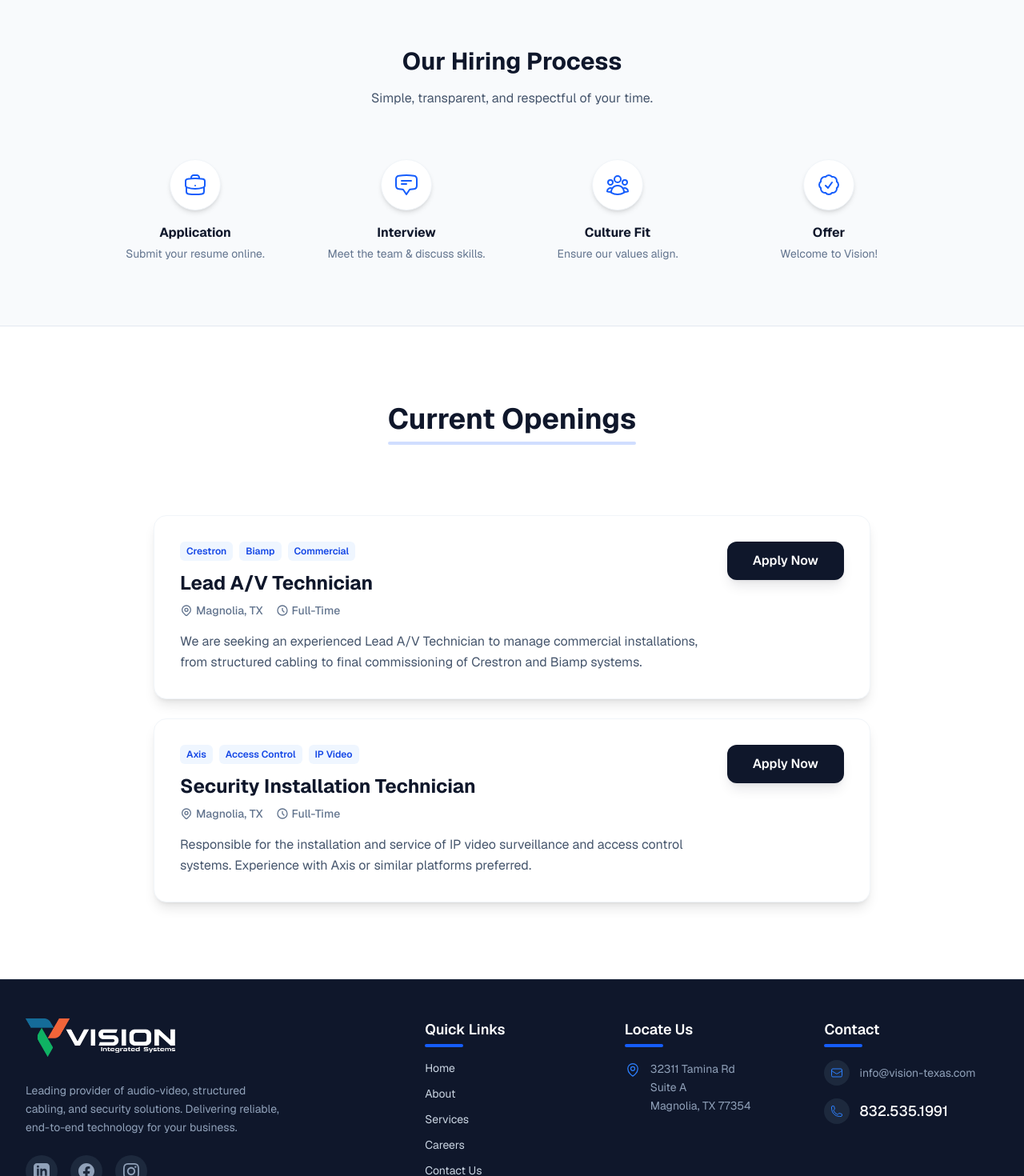
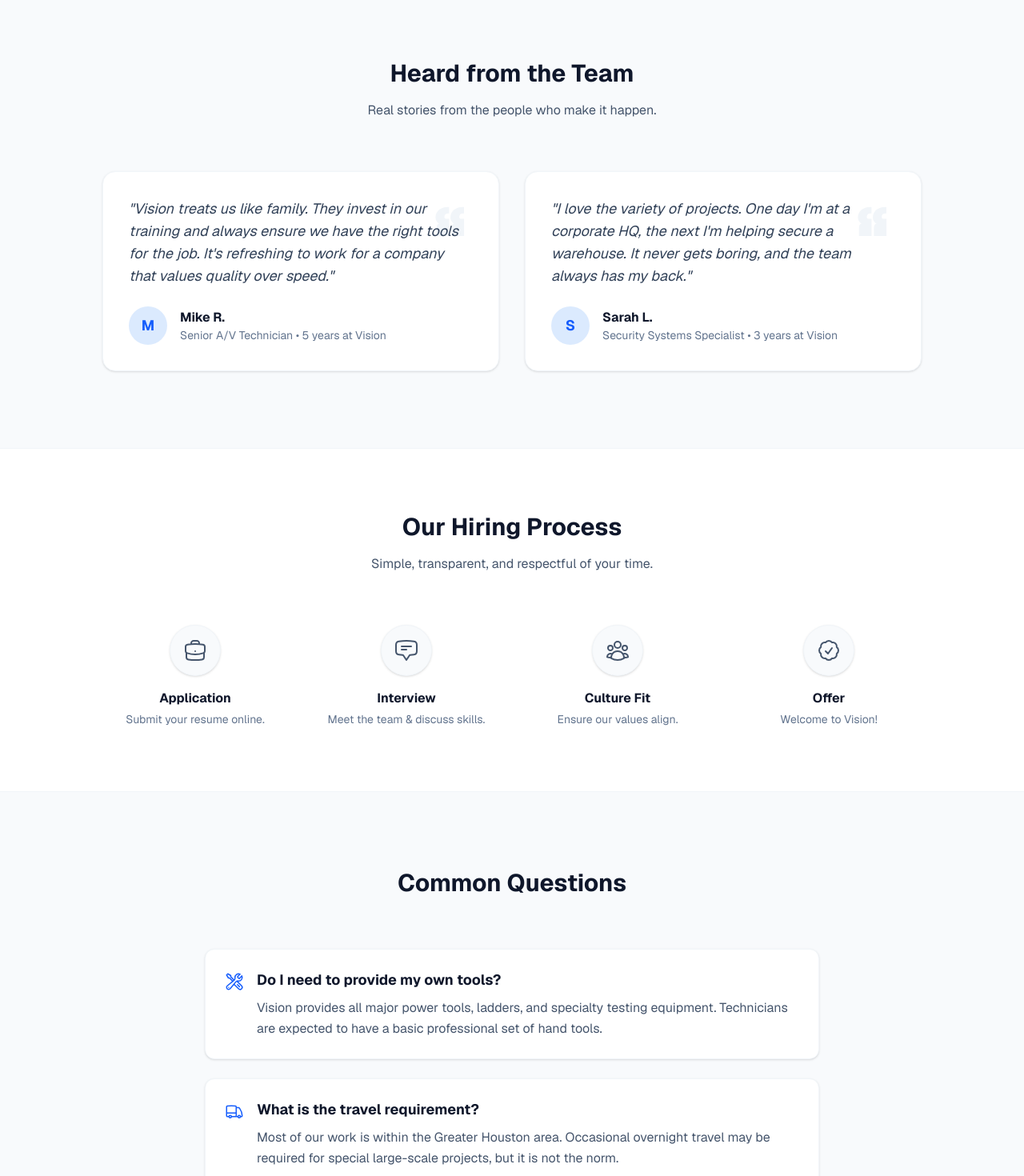
Before and after one commit to Vision-Integrated-Systems/vision, a Next.js app: page /careers in a window 1280 px wide. Shown: the part 1040-2510 px from the top of the page at 80% size. Built offline with nearby package versions, Linux system fonts and the light colour scheme.

Commit message:
update careers page

```diff
--- a/app/careers/page.tsx
+++ b/app/careers/page.tsx
@@ -1,4 +1,3 @@
-// app/careers/page.tsx
 import ContentSection from "@/components/ContentSection";
 import type { Metadata } from "next";
 import Link from "next/link";
@@ -6,7 +5,11 @@ import {
   BriefcaseIcon,
   ChatBubbleBottomCenterTextIcon,
   UserGroupIcon,
-  CheckBadgeIcon
+  CheckBadgeIcon,
+  WrenchScrewdriverIcon,
+  TruckIcon,
+  AcademicCapIcon,
+  ChevronDownIcon,
 } from "@heroicons/react/24/outline";
 
 export const metadata: Metadata = {
@@ -36,10 +39,60 @@ export default function Careers() {
   ];
 
   const processSteps = [
-    { icon: BriefcaseIcon, title: "Application", desc: "Submit your resume online." },
-    { icon: ChatBubbleBottomCenterTextIcon, title: "Interview", desc: "Meet the team & discuss skills." },
-    { icon: UserGroupIcon, title: "Culture Fit", desc: "Ensure our values align." },
+    {
+      icon: BriefcaseIcon,
+      title: "Application",
+      desc: "Submit your resume online.",
+    },
+    {
+      icon: ChatBubbleBottomCenterTextIcon,
+      title: "Interview",
+      desc: "Meet the team & discuss skills.",
+    },
+    {
+      icon: UserGroupIcon,
+      title: "Culture Fit",
+      desc: "Ensure our values align.",
+    },
     { icon: CheckBadgeIcon, title: "Offer", desc: "Welcome to Vision!" },
+  ];
+
+  const testimonials = [
+    {
+      quote:
+        "Vision treats us like family. They invest in our training and always ensure we have the right tools for the job. It's refreshing to work for a company that values quality over speed.",
+      author: "Mike R.",
+      role: "Senior A/V Technician",
+      years: "5 years at Vision",
+    },
+    {
+      quote:
+        "I love the variety of projects. One day I'm at a corporate HQ, the next I'm helping secure a warehouse. It never gets boring, and the team always has my back.",
+      author: "Sarah L.",
+      role: "Security Systems Specialist",
+      years: "3 years at Vision",
+    },
+  ];
+
+  const faqs = [
+    {
+      question: "Do I need to provide my own tools?",
+      answer:
+        "Vision provides all major power tools, ladders, and specialty testing equipment. Technicians are expected to have a basic professional set of hand tools.",
+      icon: WrenchScrewdriverIcon,
+    },
+    {
+      question: "What is the travel requirement?",
+      answer:
+        "Most of our work is within the Greater Houston area. Occasional overnight travel may be required for special large-scale projects, but it is not the norm.",
+      icon: TruckIcon,
+    },
+    {
+      question: "Do you offer training and certifications?",
+      answer:
+        "Yes! We heavily invest in our team. We sponsor certifications for Crestron, Biamp, OSHA, and other key manufacturer training to help you advance your career.",
+      icon: AcademicCapIcon,
+    },
   ];
 
   return (
@@ -53,10 +106,12 @@ export default function Careers() {
 
         <div className="container mx-auto px-4 pt-10 relative z-10">
           <h1 className="text-4xl md:text-6xl font-bold mb-6 tracking-tight">
-            Build the Future <br/><span className="text-blue-500">With Us</span>
+            Build the Future <br />
+            <span className="text-blue-500">With Us</span>
           </h1>
           <p className="text-xl text-slate-300 max-w-2xl mx-auto leading-relaxed">
-            We're looking for talented individuals who value quality, integrity, and innovation.
+            We're looking for talented individuals who value quality, integrity,
+            and innovation.
           </p>
         </div>
       </section>
@@ -68,18 +123,21 @@ export default function Careers() {
       >
         <p className="mb-6 text-lg">
           At Vision Integrated Systems, we're more than just a company—we're a
-          team. We value quality, service, and reliability above all else.
-          We've built our reputation on 30+ years of excellence and are looking
-          for individuals who share our commitment.
+          team. We value quality, service, and reliability above all else. We've
+          built our reputation on 30+ years of excellence and are looking for
+          individuals who share our commitment.
         </p>
         <div className="grid grid-cols-1 sm:grid-cols-2 gap-4">
           {[
             "Competitive salary and benefits",
             "Professional growth & certification",
             "Collaborative team environment",
-             "Industry-leading technology partners"
+            "Industry-leading technology partners",
           ].map((item, i) => (
-             <div key={i} className="flex items-center text-slate-700 bg-slate-50 p-3 rounded-lg border border-slate-100">
+            <div
+              key={i}
+              className="flex items-center text-slate-700 bg-slate-50 p-3 rounded-lg border border-slate-100"
+            >
               <div className="w-2 h-2 bg-blue-500 rounded-full mr-3"></div>
               {item}
             </div>
@@ -87,25 +145,108 @@ export default function Careers() {
         </div>
       </ContentSection>
 
-      {/* Hiring Process Section - NEW */}
-      <section className="py-20 bg-slate-50 border-y border-slate-200">
+      {/* Employee Spotlights - NEW */}
+      <section className="py-24 bg-slate-50">
         <div className="container mx-auto px-4">
           <div className="text-center mb-16">
-            <h2 className="text-3xl font-bold text-slate-900 mb-4">Our Hiring Process</h2>
-            <p className="text-slate-600">Simple, transparent, and respectful of your time.</p>
+            <h2 className="text-3xl font-bold text-slate-900 mb-4">
+              Heard from the Team
+            </h2>
+            <p className="text-slate-600">
+              Real stories from the people who make it happen.
+            </p>
+          </div>
+          <div className="grid grid-cols-1 md:grid-cols-2 gap-8 max-w-5xl mx-auto">
+            {testimonials.map((t, idx) => (
+              <div
+                key={idx}
+                className="bg-white p-8 rounded-2xl shadow-sm border border-slate-100 relative"
+              >
+                {/* Quote Icon */}
+                <div className="absolute top-6 right-8 text-slate-100">
+                  <svg
+                    className="w-16 h-16"
+                    fill="currentColor"
+                    viewBox="0 0 24 24"
+                  >
+                    <path d="M14.017 21L14.017 18C14.017 16.0547 14.432 15.1431 15.2618 15.2652C14.7351 14.9439 14.2882 14.5098 13.9723 13.993C13.6565 13.4762 13.5042 12.8797 13.5284 12.2743C13.5284 9.17578 16.2736 7.42578 19.3366 7.42578L19.8988 7.42578L19.8988 10.4258L19.5085 10.4258C18.4239 10.4258 17.6596 10.9701 17.6596 12.0586C17.6596 12.5938 18.0699 12.9224 18.6655 12.9224H19.9238V21H14.017ZM7.01736 21L7.01736 18C7.01736 16.0547 7.43231 15.1431 8.26214 15.2652C7.73543 14.9439 7.28851 14.5098 6.97268 13.993C6.65684 13.4762 6.50456 12.8797 6.52873 12.2743C6.52873 9.17578 9.27391 7.42578 12.3369 7.42578L12.8991 7.42578L12.8991 10.4258L12.5088 10.4258C11.4243 10.4258 10.6599 10.9701 10.6599 12.0586C10.6599 12.5938 11.0702 12.9224 11.6658 12.9224H12.9242V21H7.01736Z" />
+                  </svg>
+                </div>
+                <p className="text-lg text-slate-700 italic mb-6 relative z-10">
+                  "{t.quote}"
+                </p>
+                <div className="flex items-center gap-4">
+                  <div className="w-12 h-12 bg-blue-100 rounded-full flex items-center justify-center text-blue-600 font-bold text-lg">
+                    {t.author.charAt(0)}
+                  </div>
+                  <div>
+                    <h4 className="font-bold text-slate-900">{t.author}</h4>
+                    <p className="text-sm text-slate-500">
+                      {t.role} &bull; {t.years}
+                    </p>
+                  </div>
+                </div>
+              </div>
+            ))}
+          </div>
+        </div>
+      </section>
+
+      {/* Hiring Process Section */}
+      <section className="py-20 bg-white border-y border-slate-100">
+        <div className="container mx-auto px-4">
+          <div className="text-center mb-16">
+            <h2 className="text-3xl font-bold text-slate-900 mb-4">
+              Our Hiring Process
+            </h2>
+            <p className="text-slate-600">
+              Simple, transparent, and respectful of your time.
+            </p>
           </div>
           <div className="grid grid-cols-2 md:grid-cols-4 gap-8 max-w-5xl mx-auto">
             {processSteps.map((step, idx) => (
-              <div key={idx} className="flex flex-col items-center text-center group">
-                <div className="w-16 h-16 bg-white rounded-full flex items-center justify-center shadow-md mb-4 group-hover:scale-110 group-hover:shadow-lg transition-all duration-300 border border-slate-100 text-blue-600">
+              <div
+                key={idx}
+                className="flex flex-col items-center text-center group"
+              >
+                <div className="w-16 h-16 bg-slate-50 rounded-full flex items-center justify-center shadow-sm mb-4 group-hover:bg-blue-600 group-hover:text-white transition-all duration-300 border border-slate-100 text-slate-600">
                   <step.icon className="w-8 h-8" />
                 </div>
                 <h3 className="font-bold text-slate-900 mb-1">{step.title}</h3>
                 <p className="text-sm text-slate-500">{step.desc}</p>
                 {/* Connector Line (except last item) */}
                 {idx !== processSteps.length - 1 && (
-                  <div className="hidden md:block absolute w-full h-0.5 bg-slate-200 top-8 left-1/2 -z-10 transform translate-x-1/2"></div>
+                  <div className="hidden md:block absolute w-full h-0.5 bg-slate-100 top-8 left-1/2 -z-10 transform translate-x-1/2"></div>
                 )}
+              </div>
+            ))}
+          </div>
+        </div>
+      </section>
+
+      {/* FAQ Section - NEW */}
+      <section className="py-24 bg-slate-50">
+        <div className="container mx-auto px-4">
+          <div className="text-center mb-16">
+            <h2 className="text-3xl font-bold text-slate-900 mb-4">
+              Common Questions
+            </h2>
+          </div>
+          <div className="max-w-3xl mx-auto space-y-6">
+            {faqs.map((faq, idx) => (
+              <div
+                key={idx}
+                className="bg-white p-6 rounded-xl shadow-sm border border-slate-100 flex gap-4"
+              >
+                <div className="shrink-0 mt-1">
+                  <faq.icon className="w-6 h-6 text-blue-600" />
+                </div>
+                <div>
+                  <h3 className="text-lg font-bold text-slate-900 mb-2">
+                    {faq.question}
+                  </h3>
+                  <p className="text-slate-600 leading-relaxed">{faq.answer}</p>
+                </div>
               </div>
             ))}
           </div>
@@ -131,8 +272,11 @@ export default function Careers() {
                   <div className="flex flex-col md:flex-row md:items-start md:justify-between gap-6">
                     <div className="flex-1">
                       <div className="flex flex-wrap gap-2 mb-3">
-                         {job.tags.map(tag => (
-                           <span key={tag} className="px-2 py-1 bg-blue-50 text-blue-700 text-xs font-semibold rounded-md">
+                        {job.tags.map((tag) => (
+                          <span
+                            key={tag}
+                            className="px-2 py-1 bg-blue-50 text-blue-700 text-xs font-semibold rounded-md"
+                          >
                             {tag}
                           </span>
                         ))}
@@ -142,20 +286,54 @@ export default function Careers() {
                       </h3>
                       <div className="flex gap-4 text-sm text-slate-500 mb-4 font-medium">
                         <span className="flex items-center gap-1">
-                          <svg className="w-4 h-4" fill="none" viewBox="0 0 24 24" stroke="currentColor"><path strokeLinecap="round" strokeLinejoin="round" strokeWidth={2} d="M17.657 16.657L13.414 20.9a1.998 1.998 0 01-2.827 0l-4.244-4.243a8 8 0 1111.314 0z" /><path strokeLinecap="round" strokeLinejoin="round" strokeWidth={2} d="M15 11a3 3 0 11-6 0 3 3 0 016 0z" /></svg>
+                          <svg
+                            className="w-4 h-4"
+                            fill="none"
+                            viewBox="0 0 24 24"
+                            stroke="currentColor"
+                          >
+                            <path
+                              strokeLinecap="round"
+                              strokeLinejoin="round"
+                              strokeWidth={2}
+                              d="M17.657 16.657L13.414 20.9a1.998 1.998 0 01-2.827 0l-4.244-4.243a8 8 0 1111.314 0z"
+                            />
+                            <path
+                              strokeLinecap="round"
+                              strokeLinejoin="round"
+                              strokeWidth={2}
+                              d="M15 11a3 3 0 11-6 0 3 3 0 016 0z"
+                            />
+                          </svg>
                           {job.location}
                         </span>
                         <span className="flex items-center gap-1">
-                          <svg className="w-4 h-4" fill="none" viewBox="0 0 24 24" stroke="currentColor"><path strokeLinecap="round" strokeLinejoin="round" strokeWidth={2} d="M12 8v4l3 3m6-3a9 9 0 11-18 0 9 9 0 0118 0z" /></svg>
+                          <svg
+                            className="w-4 h-4"
+                            fill="none"
+                            viewBox="0 0 24 24"
+                            stroke="currentColor"
+                          >
+                            <path
+                              strokeLinecap="round"
+                              strokeLinejoin="round"
+                              strokeWidth={2}
+                              d="M12 8v4l3 3m6-3a9 9 0 11-18 0 9 9 0 0118 0z"
+                            />
+                          </svg>
                           {job.type}
                         </span>
                       </div>
-                      <p className="text-slate-600 leading-relaxed mb-6 md:mb-0">{job.description}</p>
+                      <p className="text-slate-600 leading-relaxed mb-6 md:mb-0">
+                        {job.description}
+                      </p>
                     </div>
 
                     <div className="flex items-center">
                       <Link
-                        href={`/careers/apply?job=${encodeURIComponent(job.title)}`}
+                        href={`/careers/apply?job=${encodeURIComponent(
+                          job.title
+                        )}`}
                         className="w-full md:w-auto text-center px-8 py-3 bg-slate-900 text-white font-semibold rounded-xl hover:bg-blue-600 transition-colors duration-300 shadow-lg shadow-slate-900/10"
                       >
                         Apply Now
```
Lines whose indentation alone changed are shown as unchanged.
